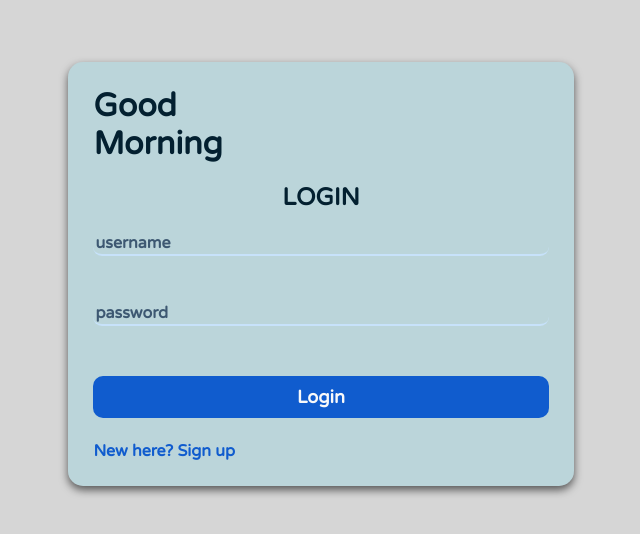
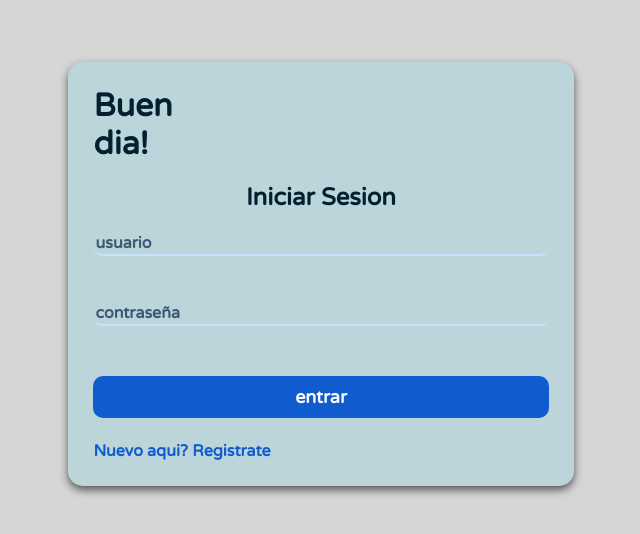
Before and after one commit to EleazaRA380/Tp1-Intro, a plain HTML site: page frontend/src/pages/Login/index.html in a window 1280 px wide. Shown: the part 134-668 px from the top of the page, without its empty margins (319-959 px from the left). Drawn offline with Linux system fonts and the light colour scheme.

Commit message:
Arreglando: Idioma

```diff
--- a/frontend/src/pages/Login/index.html
+++ b/frontend/src/pages/Login/index.html
@@ -1,22 +1,22 @@
 <!DOCTYPE html>
-<html lang="en">
+<html lang="es">
     <head>
         <meta charset="UTF-8">
-        <title>Login</title>
+        <title>Iniciar Sesion</title>
         <link rel="stylesheet" href="../../css/user-auth.css">
     </head>
     <body data-archivo="Login">
         <main>
             <div>
-                <h1 class="esaludo">Good<br>Morning</h1>
-                <h2>LOGIN</h2>
+                <h1 class="esaludo">Buen<br>dia!</h1>
+                <h2>Iniciar Sesion</h2>
                 <form class="Form" action="../../../index.html" method="post">
-                    <input class="interactive" type="text" id="userName" name="username" placeholder="username" required>
-                    <input class="interactive" type="password" id="userPass" name="password" placeholder="password" required>
+                    <input class="interactive" type="text" id="userName" name="username" placeholder="usuario" required>
+                    <input class="interactive" type="password" id="userPass" name="password" placeholder="contraseña" required>
                     <span id="errorMessage" style="color: #d84949;"></span>
-                    <button type="submit"><strong>Login</strong></button>
+                    <button type="submit"><strong>entrar</strong></button>
                 </form>
-                <a href="../Register/index.html"><strong>New here? Sign up</strong></a>
+                <a href="../Register/index.html"><strong>Nuevo aqui? Registrate</strong></a>
             </div>
         </main>
     </body>
```
